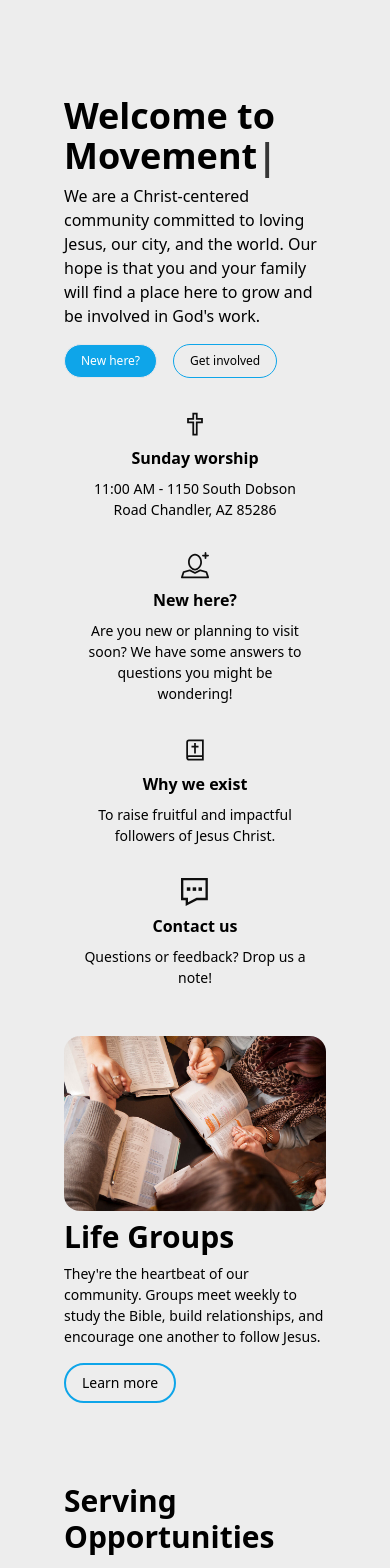
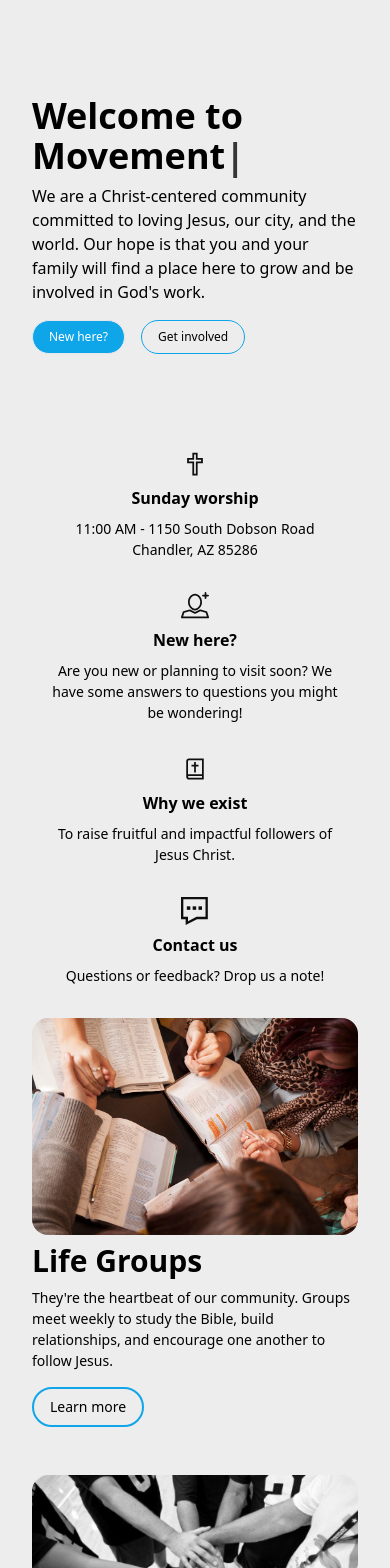
Before and after one commit to Richarizaard/mvmt-web, a React (Create React App) app: page / in a window 390 px wide. Shown: the top 1568 px of the page. Built offline with nearby package versions, Linux system fonts and the light colour scheme.

Commit message:
Fix mobile | update alignment logic

```diff
--- a/src/App.tsx
+++ b/src/App.tsx
@@ -3,7 +3,7 @@ import Homepage from "./domains/Homepage"
 
 export default function App() {
   return (
-    <div className="bg-mvmt h-full py-8 px-16 tl:py-28 tl:px-36 flex justify-center">
+    <div className="bg-mvmt h-full py-8 px-8 tl:py-28 tl:px-36 flex justify-center">
       <Homepage />
     </div>
   )
--- a/src/components/PageDetailsCard.tsx
+++ b/src/components/PageDetailsCard.tsx
@@ -1,5 +1,8 @@
+import useMediaQuery from "../utils/hooks/useMediaQuery"
 import MvmtHeader3 from "../utils/typography/MvmtHeader3"
 import MvmtParagraphMedium from "../utils/typography/MvmtParagraphMedium"
+
+export const MAX_WIDTH_PHONE = "639px"
 
 interface PageDetailsCardProps {
   title: string
@@ -16,11 +19,19 @@ const PageDetailsCard = ({
   ctaButtons = false,
   alignment = "left",
 }: PageDetailsCardProps) => {
+  const isMobile = useMediaQuery(`(max-width: ${MAX_WIDTH_PHONE})`)
+
   return (
-    <div className="grid grid-cols-2 py-8 sm:py-16 gap-2 sm:gap-32 animate-fadeIn">
-      {alignment === "left" ? (
-        <>
-          <div className="leading-normal col-span-2 sm:col-span-1">
+    <div className="grid grid-cols-2 py-4 sm:py-12 gap-2 sm:gap-32 animate-fadeIn">
+      <div
+        className={`leading-normal col-span-2 sm:col-span-1 ${
+          alignment === "left"
+            ? "order-last"
+            : isMobile
+            ? "order-last"
+            : "order-first"
+        }`}
+      >
         <MvmtHeader3 className="pb-2 md:pb-4">{title}</MvmtHeader3>
         <MvmtParagraphMedium>{desc}</MvmtParagraphMedium>
         {ctaButtons && (
@@ -34,25 +45,6 @@ const PageDetailsCard = ({
       <div className="col-span-2 sm:col-span-1">
         <img className="rounded-2xl" src={img} alt="" />
       </div>
-        </>
-      ) : (
-        <>
-          <div className="col-span-2 sm:col-span-1">
-            <img className="rounded-2xl" src={img} alt="" />
-          </div>
-          <div className="leading-normal col-span-2 sm:col-span-1">
-            <MvmtHeader3 className="pb-2 md:pb-4">{title}</MvmtHeader3>
-            <MvmtParagraphMedium>{desc}</MvmtParagraphMedium>
-            {ctaButtons && (
-              <div className="flex justify-start gap-4 py-4 text-sm">
-                <button className="rounded-full border-2 ease-in-out duration-500 hover:bg-sky-500 hover:text-white border-sky-500 p-2 px-4">
-                  Learn more
-                </button>
-              </div>
-            )}
-          </div>
-        </>
-      )}
     </div>
   )
 }
--- a/src/components/PageIntroCard.tsx
+++ b/src/components/PageIntroCard.tsx
@@ -10,7 +10,6 @@ interface PageIntroCardProps {
   desc: string
   img?: string
   ctaButtons?: boolean
-  alignment: "left" | "right"
 }
 
 const PageIntroCard = ({
@@ -19,14 +18,11 @@ const PageIntroCard = ({
   desc,
   img,
   ctaButtons = false,
-  alignment = "left",
 }: PageIntroCardProps) => {
-  const isMobile = useMediaQuery(`(max-width: ${"640px"})`)
+  const isMobile = useMediaQuery(`(max-width: ${MAX_WIDTH_PHONE})`)
 
   return (
-    <div className="grid grid-cols-2 pt-16">
-      {alignment === "left" ? (
-        <>
+    <div className="grid grid-cols-2 py-16">
       <div className="leading-normal col-span-2 sm:col-span-1">
         <div className="pb-2 md:pb-4 text-4xl md:text-7xl font-semibold ">
           {title + "\n"}
@@ -46,28 +42,6 @@ const PageIntroCard = ({
         )}
       </div>
       {!isMobile && <img src={img} alt="" />}
-        </>
-      ) : (
-        <>
-          {!isMobile && <img src={img} alt="" />}
-          <div className="leading-normal col-span-2 sm:col-span-1">
-            <div className="pb-2 md:pb-4 text-4xl md:text-7xl font-semibold ">
-              {title}
-            </div>
-            <MvmtParagraphLarge>{desc}</MvmtParagraphLarge>
-            {ctaButtons && (
-              <div className="flex justify-start gap-4 py-4 text-xs lg:text-base ">
-                <button className="rounded-lg border-[3px] tl:min-w-[110px] bg-sky-500 text-white p-2 px-4">
-                  New here?
-                </button>
-                <button className="rounded-lg border-[3px] ease-in-out duration-500 border-sky-500 hover:bg-sky-500 hover:text-white p-2 px-4">
-                  Get involved
-                </button>
-              </div>
-            )}
-          </div>
-        </>
-      )}
     </div>
   )
 }
--- a/src/domains/Homepage.tsx
+++ b/src/domains/Homepage.tsx
@@ -19,8 +19,7 @@ const Homepage = () => {
         typedStrings={["Movement"]}
         desc={`We are a Christ-centered community committed to loving Jesus, our city, and the world. Our hope is that you and your family will find a place here to grow and be involved in God's work.`}
         img={home}
-        ctaButtons={true}
-        alignment={"left"}
+        ctaButtons
       />
       <div className="grid grid-cols-[repeat(auto-fill,minmax(250px,auto))]">
         <FeatureCard
```
Lines whose indentation alone changed are shown as unchanged.
